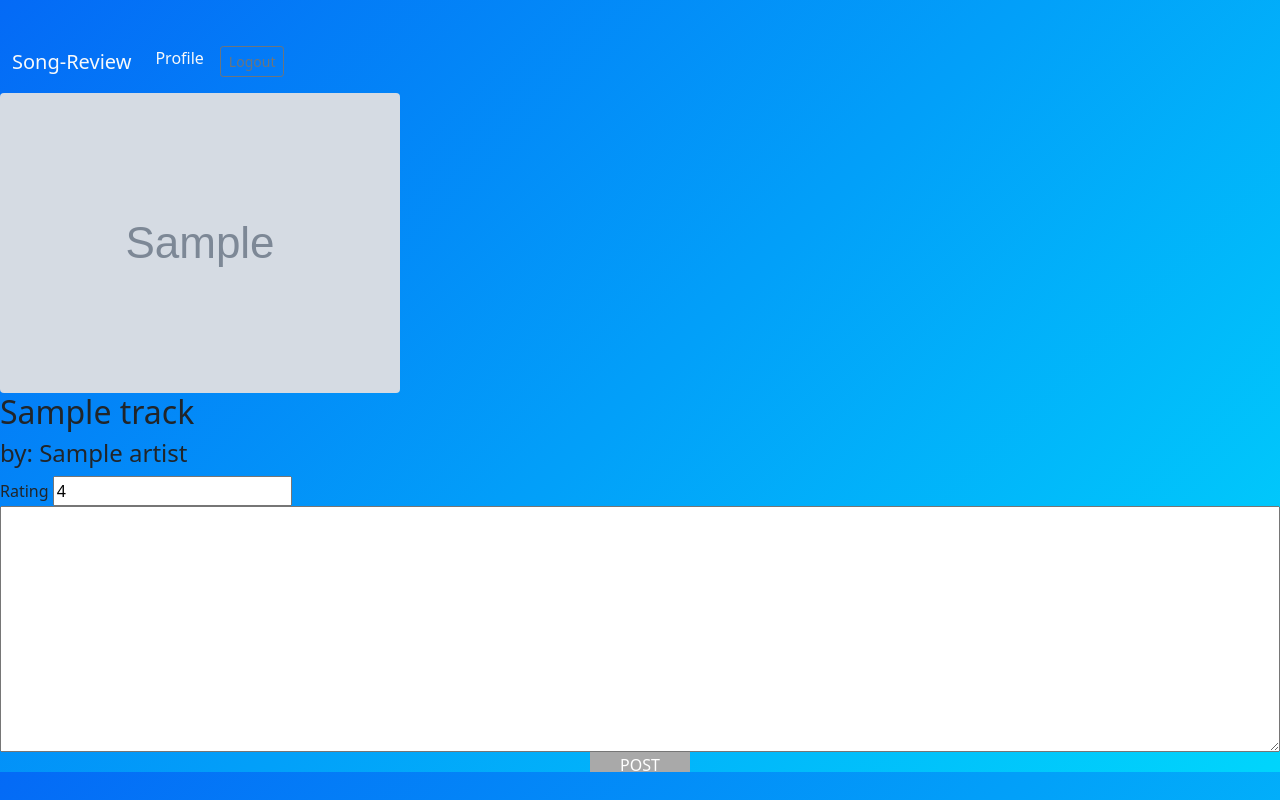
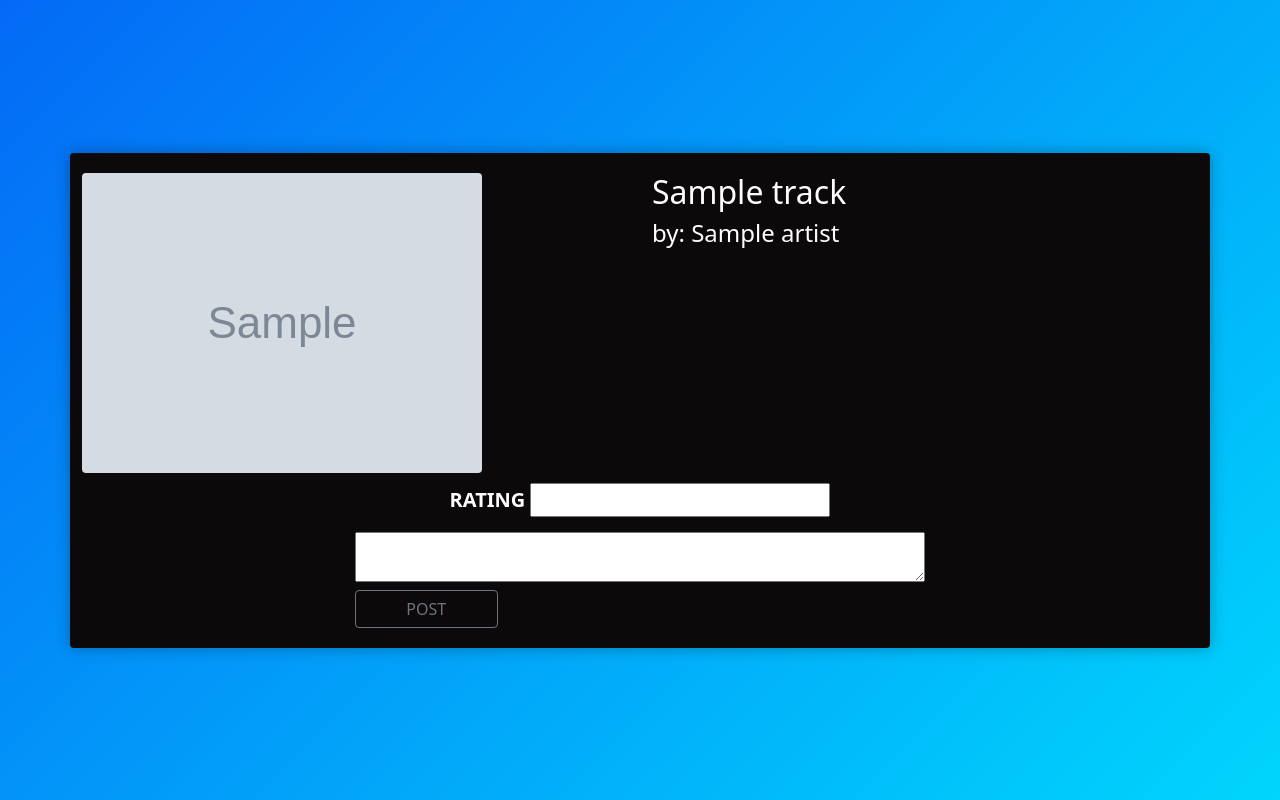
Before and after one commit to Adrianmorales1/song-review, a Flask app: template flask_app/templates/add_review.html in a window 1280 px wide. Run offline with Flask 2, Linux system fonts and the light colour scheme; the template is opened without the code that fills it: most values are stand-ins (such as "Sample title", 1, 10 or a date in 2020); grey boxes marked "Sample" are stand-in pictures.

Commit message:
work with bootstrap for add_review.html

```diff
--- a/flask_app/templates/add_review.html
+++ b/flask_app/templates/add_review.html
@@ -4,81 +4,34 @@
     <meta charset="UTF-8">
     <meta http-equiv="X-UA-Compatible" content="IE=edge">
     <meta name="viewport" content="width=device-width, initial-scale=1.0">
-    <!--link rel="stylesheet" href="{{ url_for('static', filename='css/style.css') }}">-->
+    <link rel="stylesheet" href="{{ url_for('static', filename='css/style.css') }}">
     <link href="https://cdn.jsdelivr.net/npm/bootstrap@5.1.3/dist/css/bootstrap.min.css" rel="stylesheet" integrity="sha384-1BmE4kWBq78iYhFldvKuhfTAU6auU8tT94WrHftjDbrCEXSU1oBoqyl2QvZ6jIW3" crossorigin="anonymous">
-    <style>
-    body {
-        background: linear-gradient(-45deg,#00d5fc,#046af6);
-    }
-
-    .Top_bar {
-        display: flex;
-        flex-direction: row;
-        border-bottom: 2px solid black;
-        align-content: space-between;
-        justify-content: space-evenly;
-    }
-
-    a {
-        margin-top: 30px;
-    }
-
-    span {
-        color: red;
-    }
-
-    .formostuff {
-        display: flex;
-        flex-direction: column;
-
-    }
-
-    #postbtn {
-        width: 100px;
-        height: 20px;
-        align-self: center;
-        border: none;
-        color: white;
-        background-color: darkgrey;
-    }
-    </style>
     <title>Review page</title>
 </head>
 <body>
-        <div>
-            <nav class="navbar navbar-expand-lg">
-            <div class="container-fluid">
-              <a class="navbar-brand text-light" href="/track/search">Song-Review</a>
-              <button class="navbar-toggler" type="button" data-bs-toggle="collapse" data-bs-target="#navbarSupportedContent" aria-controls="navbarSupportedContent" aria-expanded="false" aria-label="Toggle navigation">
-                <span class="navbar-toggler-icon"></span>
-              </button>
-              <div class="collapse navbar-collapse" id="navbarSupportedContent">
-                <ul class="navbar-nav me-auto mb-2 mb-lg-0">
-                  <li class="nav-item">
-                    <a class="nav-link active text-light" aria-current="page" href="/dashboard">Profile</a>
-                  </li>
-                  <li class="nav-item">
-                    <a class="nav-link text-secondary" href="/reset"><button class="btn btn-sm btn-outline-secondary" type="button">Logout</button>
-                    </a>
-                </li>
-              </div>
-            </div>
-          </nav>
-        </div>
+      <div class="container justify-content-center">
           <div class = "row justify-content-center">
-            <div class = "col-4-xl col-4-lg col-4-md">
+              <div class = "col-6">
                   <img src="{{ track['image_url'] }}" class="rounded float-start" alt="{{ track['title'] }}">
               </div>
-            <div class = "col-3-xl col-3-lg col-3-md">
+              <div class = "col-6">
                   <h2>{{track['title']}}</h2>
                   <h4>by: {{track['artist']}}</h4>
               </div>
           </div>
-        <form action="/add/review/one" method="post" class="formostuff">
+          <div class = "row justify-content-center">
+              <div class = "col-6 justify-content-center">
+                <form action="/add/review/one" method="post" class="row">
                     <input type="hidden" name="track_id" value="{{track['id']}}">
                     <label>Rating <input type="number" name="rating" value="{{track['rating']}}"></label>
-            <textarea name="content"  cols="30" rows="10"></textarea>
-            <input type="submit" value="POST" id="postbtn">
+                    <textarea name="content"></textarea>
+                    <input type="submit" value="POST" class = "btn btn-outline-secondary col-3 mt-2 justify-self-center">
                 </form>
+              </div>
+
+          </div>
+      </div>
+
+
 </body>
 </html>
```
Lines whose indentation alone changed are shown as unchanged.
